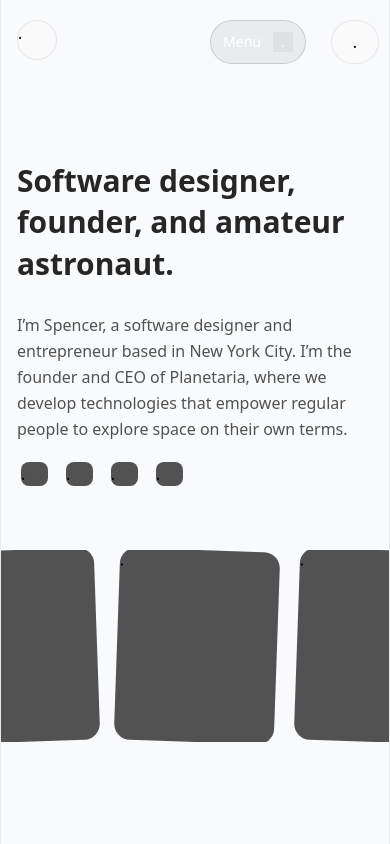
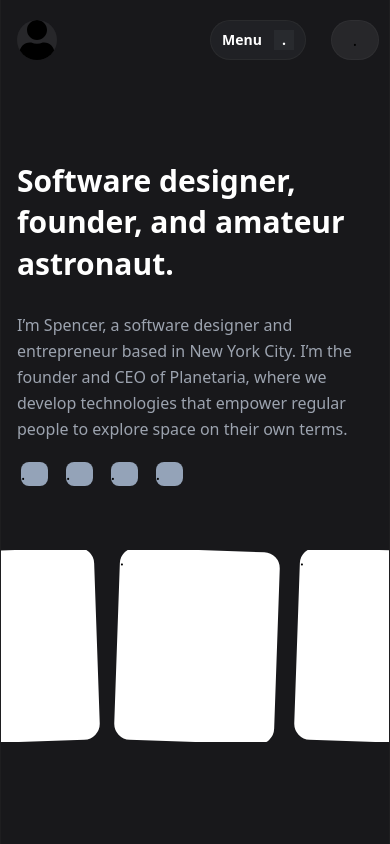
Before and after one commit to IcaroJordano/Tailwind, a React (Vite) app: page / in a window 390 px wide. Shown: the top 844 px of the page. Built offline with nearby package versions, Linux system fonts and the light colour scheme.

Commit message:
feat: add ButtonDarkMode(tema dark padrao)

```diff
--- a/index.html
+++ b/index.html
@@ -1,5 +1,5 @@
 <!doctype html>
-<html lang="pt-br" class="dark">
+<html lang="pt-br" class="dark" id="Html">
   <head>
     <meta charset="UTF-8" />
     <meta name="viewport" content="width=device-width, initial-scale=1.0" />
--- a/package.json
+++ b/package.json
@@ -11,7 +11,8 @@
   },
   "dependencies": {
     "react": "^18.3.1",
-    "react-dom": "^18.3.1"
+    "react-dom": "^18.3.1",
+    "react-icons": "^5.3.0"
   },
   "devDependencies": {
     "@eslint/js": "^9.11.1",
--- a/src/App.jsx
+++ b/src/App.jsx
@@ -6,7 +6,7 @@ import { Images } from "./components/Images"
 
 function App() {
   return (
-    <div className="bg-zinc-950 dark:bg-zinc-100  w-dvh flex justify-center  overflow-hidden">
+    <div className="  bg-zinc-950 dark:bg-zinc-100  w-dvh flex justify-center  overflow-hidden">
       <div className="bg-zinc-900 border-x border-neutral-600/10 dark:bg-slate-50 lg:overflow-visible overflow-hidden h-full w-auto lg:w-11/12 ">
         <Header></Header>
         <Home></Home>
--- /dev/null
+++ b/src/components/ButtonDarkMode.jsx
@@ -0,0 +1,20 @@
+import { useEffect, useState } from "react"
+
+export function ButtonDarkMode() {
+    const Html=document.querySelector('#Html')
+    const [ativo,setAtivo]=useState(false)
+    useEffect(()=>{
+        if(ativo){
+            Html.classList.add("dark")
+        }
+        else{
+            Html.classList.remove("dark")
+        }
+    },[ativo])
+    function ativar() {
+        setAtivo(!ativo)
+    }
+    return(
+    <div onClick={ativar} className="w-12 lg:w-14 items-center justify-center flex dark:bg-neutral-50  dark:border-neutral-300/50 dark:border bg-zinc-800 rounded-3xl lg:mr-56 border border-neutral-600/20 mr-3" >.</div>
+    )
+}
--- a/src/components/Header.jsx
+++ b/src/components/Header.jsx
@@ -1,6 +1,9 @@
+import { ButtonDarkMode } from "./ButtonDarkMode";
 import { NavDesktop } from "./NavDesktop";
 import { NavMobile } from "./NavMobile";
 import { useEffect, useState } from "react"
+import { FaUser } from "react-icons/fa";
+
 
 export function Header() {
     const [lastScrollTop, setLastScrollTop] = useState(0);
@@ -22,11 +25,11 @@ export function Header() {
         return () => window.removeEventListener('scroll', handleScroll); // Limpa o eventListener
     }, [lastScrollTop]);
     return (
-        <header className={`w-full h-11 z-50 transition-transform duration-300       fixed    align-baseline justify-between flex ${isHidden ? "-translate-y-full" : 'translate-y-5'}`}>
-            <div className="w-10 h-10   bg-zinc-800 ml-4 lg:ml-28 rounded-full dark:bg-neutral-50  dark:border-neutral-300/50 dark:border"> .</div>
+        <header className={`w-full h-10 lg:h-11 z-50 transition-transform duration-300       fixed    align-baseline justify-between flex ${isHidden ? "-translate-y-full" : 'translate-y-5'}`}>
+            <FaUser  className="w-10 h-10   bg-zinc-800 ml-4 lg:ml-28 rounded-full dark:bg-neutral-50  dark:border-neutral-300/50 dark:border"></FaUser>
             <NavDesktop></NavDesktop>
             <NavMobile></NavMobile>
-            <div className="w-12 lg:w-14 items-center justify-center flex dark:bg-neutral-50  dark:border-neutral-300/50 dark:border bg-zinc-800 rounded-3xl lg:mr-56 border border-neutral-600/20 mr-3" >.</div>
+            <ButtonDarkMode></ButtonDarkMode>
         </header>
     )
 }
--- a/src/components/NavMobile.jsx
+++ b/src/components/NavMobile.jsx
@@ -5,7 +5,7 @@ export function NavMobile() {
     let [ativo, setAtivo] = useState(false)
     return (
         <>
-            <button onClick={() => { setAtivo(!ativo) }} className="w-24 rounded-full text-sm border border-neutral-600/20 text-white bg-gray-500/10 justify-center flex items-center  lg:hidden ml-32">
+            <button onClick={() => { setAtivo(!ativo) }} className="w-24 dark:bg-neutral-50 dark:text-neutral-900 font-semibold rounded-full text-sm border border-neutral-600/20 text-white bg-gray-500/10 justify-center flex items-center  lg:hidden ml-32">
                 Menu
                 <div className="w-5 bg-gray-500/10 ml-3">.</div>
             </button>
--- a/src/components/Navegation.jsx
+++ b/src/components/Navegation.jsx
@@ -1,15 +1,15 @@
 export function Navegation({setAtivo,ativo}) {
     return (
-        <div onClick={()=>{setAtivo(!ativo)}} className={`w-screen fixed transition-all duration-1000   ${ativo?"opacity-100":"opacity-0"} top-0 h-screen z-10 backdrop-blur-sm ${ativo?"block":"hidden"} bg-zinc-950/90`}>
-            <div className={`fixed bg-zinc-900 rounded-3xl border items-center z-20 transition ease-out duration-500 flex flex-col border-neutral-600/40 h-80 top-8 w-11/12 ml-4 ${ativo?"block":"hidden"}`}>
-                <div className="text-gray-400/80  w-10/12 mt-10 flex justify-between" >
+        <div onClick={()=>{setAtivo(!ativo)}} className={`w-screen fixed transition-all duration-1000    ${ativo?"opacity-100":"opacity-0"} top-0 h-screen z-10 backdrop-blur-sm ${ativo?"block":"hidden"} dark:bg-transparent bg-zinc-950/90`}>
+            <div className={`fixed bg-zinc-900 rounded-3xl border items-center z-20 transition ease-out duration-500 dark:bg-neutral-50 flex flex-col border-neutral-600/40 h-80 top-8 w-11/12 ml-4 ${ativo?"block":"hidden"}`}>
+                <div className="text-gray-400/80  w-10/12 mt-10 dark:text-neutral-600 text-sm font-medium flex justify-between" >
                     Navigation <div onClick={()=>{setAtivo(!ativo)}} className="bg-neutral-700 w-7">.</div>
                 </div>
-                <div className="w-10/12 flex flex-col text-neutral-200">
-                    <a className="border-b-white/10 mt-4 pb-1 border-transparent border" href="">About</a>
-                    <a className="border-b-white/10 mt-4 pb-1 border-transparent border" href="">Articles</a>
-                    <a className="border-b-white/10 mt-4 pb-1 border-transparent border" href="">Projects</a>
-                    <a className="border-b-white/10 mt-4 pb-1 border-transparent border" href="">Speaking</a>
+                <div className="w-10/12 flex flex-col text-neutral-200 dark:text-neutral-900">
+                    <a className="border-b-white/10 dark:border-b-neutral-300/50 mt-4 pb-1 border-transparent border" href="">About</a>
+                    <a className="border-b-white/10 dark:border-b-neutral-300/50 mt-4 pb-1 border-transparent border" href="">Articles</a>
+                    <a className="border-b-white/10 dark:border-b-neutral-300/50 mt-4 pb-1 border-transparent border" href="">Projects</a>
+                    <a className="border-b-white/10 dark:border-b-neutral-300/50 mt-4 pb-1 border-transparent border" href="">Speaking</a>
                     <a className=" mt-4 pb-1 " href="">Uses</a>
                 </div>
             </div>
```
Also changed, not shown: 1 other file (tests, documents, lock files or other folders).
